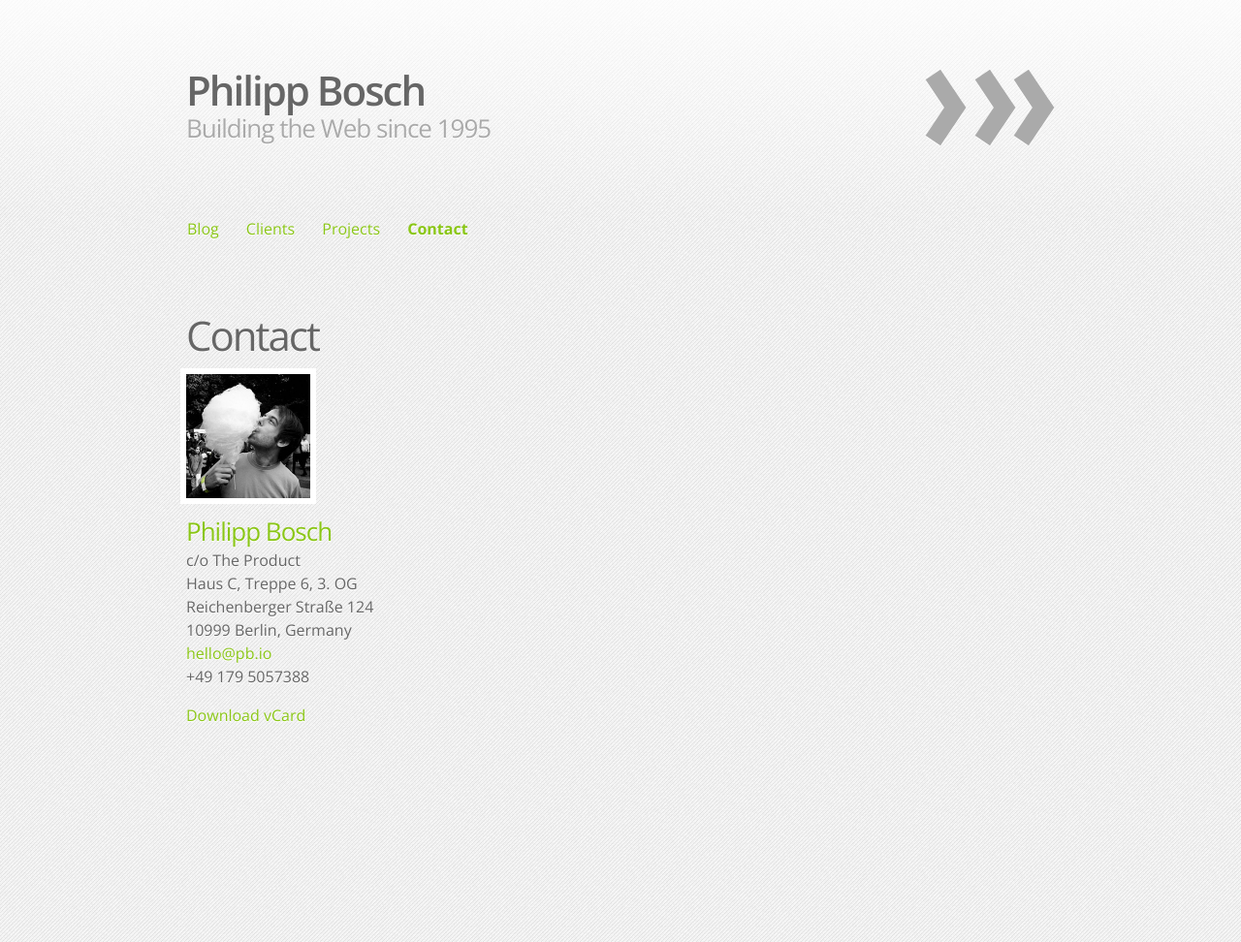
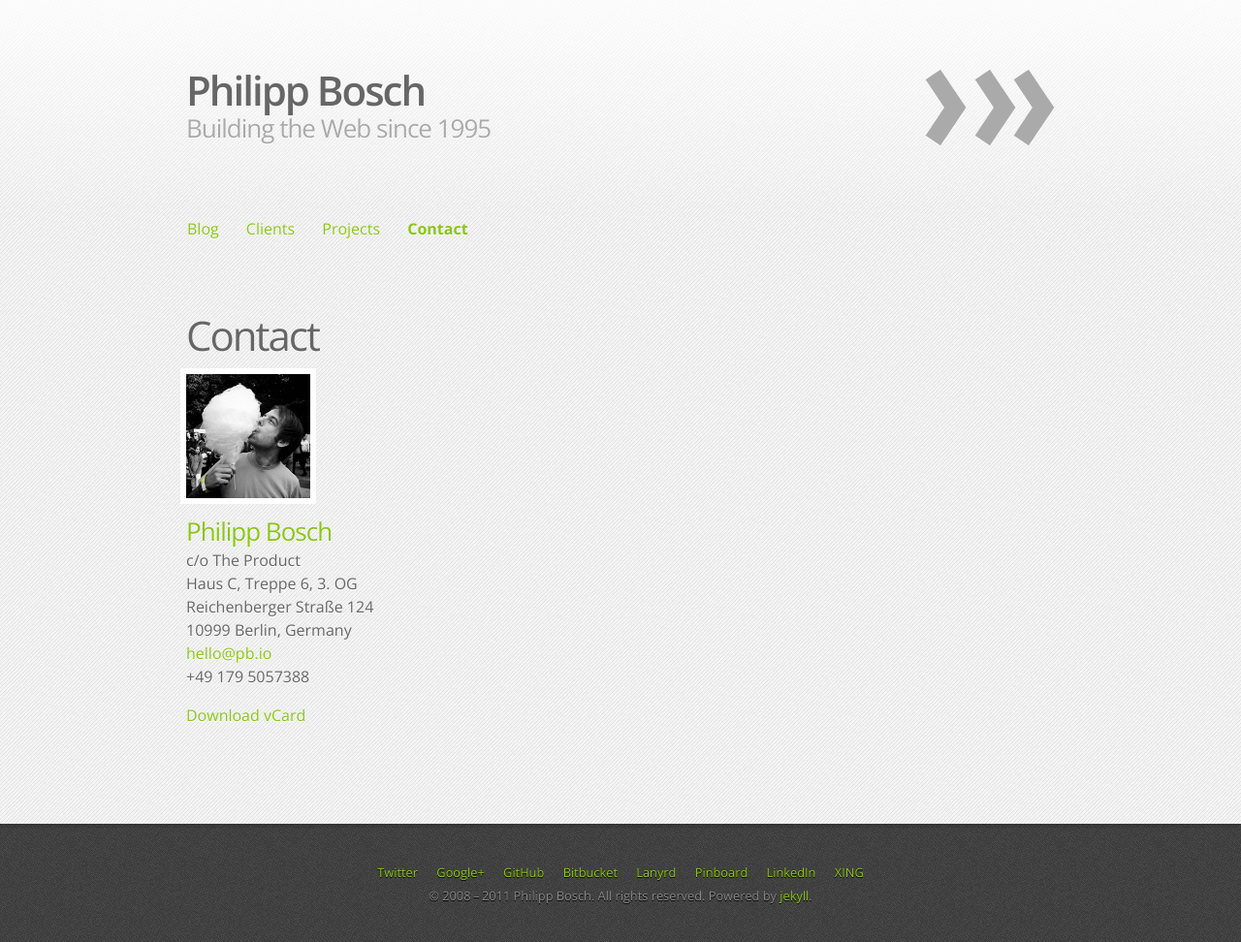
Before and after one commit to philippbosch/pb.io, a Jekyll site: the page built from contact.md, in a window 1280 px wide. Shown: the whole page at 97% size. Built offline with Jekyll 4.4.1, drawn with Linux system fonts in a browser that asks for light colours; comment, search, counter and statistics services are not loaded; before the commit the page ends 900 px from its top, so only the background shows below that.

Commit message:
Add footer.

```diff
--- a/_layouts/default.html
+++ b/_layouts/default.html
@@ -44,6 +44,23 @@
             {{ content }}
         </section>
 
+        <div id="bottom">
+            <footer id="footer">
+                <ul id="elsewhere">
+                    <li class="twitter"><a href="http://twitter.com/philippbosch">Twitter</a></li>
+                    <li class="googleplus"><a href="http://pb.io/+">Google+</a></li>
+                    <li class="github"><a href="https://github.com/philippbosch">GitHub</a></li>
+                    <li class="bitbucket"><a href="https://bitbucket.org/philippbosch">Bitbucket</a></li>
+                    <li class="lanyrd"><a href="http://lanyrd.com/profile/philippbosch/">Lanyrd</a></li>
+                    <li class="pinboard"><a href="http://pinboard.in/u:philippbosch">Pinboard</a></li>
+                    <li class="linkedin"><a href="http://www.linkedin.com/in/philippbosch">LinkedIn</a></li>
+                    <li class="xing"><a href="http://www.xing.com/profile/Philipp_Bosch">XING</a></li>
+                </ul>
+
+                <p>© 2008 – 2011 Philipp Bosch. All rights reserved. Powered by <a href="http://jekyllrb.com/">jekyll</a>.</p>
+            </footer>
+        </div>
+
         {% for javascript in page.javascripts %}
             <script src="{{ javascript }}"></script>
         {% endfor %}
--- a/static/stylesheets/less.css
+++ b/static/stylesheets/less.css
@@ -482,6 +482,67 @@ ul.skills li a:hover {
   text-shadow: none;
 }
 
+/* line 220, ../sass/partials/_default.scss */
+#bottom {
+  background: #4D4D4D;
+  background: -webkit-gradient(linear, 50% 0%, 50% 100%, color-stop(0%, rgba(0, 0, 0, 0.2)), color-stop(5%, rgba(0, 0, 0, 0))), -webkit-gradient(linear, 50% 0%, 50% 100%, color-stop(0%, rgba(255, 255, 255, 0.2)), color-stop(100%, rgba(255, 255, 255, 0.2))), url('/static/images/footer-bg.png?1323361430');
+  background: -webkit-linear-gradient(top, rgba(0, 0, 0, 0.2), rgba(0, 0, 0, 0) 5%), -webkit-linear-gradient(top, rgba(255, 255, 255, 0.2), rgba(255, 255, 255, 0.2)), url('/static/images/footer-bg.png?1323361430');
+  background: -moz-linear-gradient(top, rgba(0, 0, 0, 0.2), rgba(0, 0, 0, 0) 5%), -moz-linear-gradient(top, rgba(255, 255, 255, 0.2), rgba(255, 255, 255, 0.2)), url('/static/images/footer-bg.png?1323361430');
+  background: -o-linear-gradient(top, rgba(0, 0, 0, 0.2), rgba(0, 0, 0, 0) 5%), -o-linear-gradient(top, rgba(255, 255, 255, 0.2), rgba(255, 255, 255, 0.2)), url('/static/images/footer-bg.png?1323361430');
+  background: -ms-linear-gradient(top, rgba(0, 0, 0, 0.2), rgba(0, 0, 0, 0) 5%), -ms-linear-gradient(top, rgba(255, 255, 255, 0.2), rgba(255, 255, 255, 0.2)), url('/static/images/footer-bg.png?1323361430');
+  background: linear-gradient(top, rgba(0, 0, 0, 0.2), rgba(0, 0, 0, 0) 5%), linear-gradient(top, rgba(255, 255, 255, 0.2), rgba(255, 255, 255, 0.2)), url('/static/images/footer-bg.png?1323361430');
+  text-align: center;
+  padding: 36px 24px;
+  color: #888;
+  text-shadow: black 0 1px;
+  font-size: 80%;
+}
+/* line 233, ../sass/partials/_default.scss */
+#bottom p {
+  margin: 0;
+}
+/* line 238, ../sass/partials/_default.scss */
+#bottom a:hover {
+  background: rgba(0, 0, 0, 0.2);
+  -moz-box-shadow: rgba(0, 0, 0, 0.2) 0 0 0 3px;
+  -webkit-box-shadow: rgba(0, 0, 0, 0.2) 0 0 0 3px;
+  -o-box-shadow: rgba(0, 0, 0, 0.2) 0 0 0 3px;
+  box-shadow: rgba(0, 0, 0, 0.2) 0 0 0 3px;
+}
+
+/* line 245, ../sass/partials/_default.scss */
+#elsewhere {
+  margin: 0;
+  list-style: none;
+  padding: 0;
+  margin: 0;
+  padding: 0;
+  border: 0;
+  overflow: hidden;
+  *zoom: 1;
+}
+/* line 46, ../../../../../../Library/Ruby/Gems/1.8/gems/compass-0.11.5/frameworks/compass/stylesheets/compass/typography/lists/_inline-block-list.scss */
+#elsewhere li {
+  list-style-image: none;
+  list-style-type: none;
+  margin-left: 0px;
+  display: -moz-inline-box;
+  -moz-box-orient: vertical;
+  display: inline-block;
+  vertical-align: middle;
+  *vertical-align: auto;
+  white-space: nowrap;
+}
+/* line 7, ../../../../../../Library/Ruby/Gems/1.8/gems/compass-0.11.5/frameworks/compass/stylesheets/compass/css3/_inline-block.scss */
+#elsewhere li {
+  *display: inline;
+}
+/* line 251, ../sass/partials/_default.scss */
+#elsewhere li {
+  margin: 0 4px;
+  padding: 0px 4px;
+}
+
 /* Tablet Layout: 768px.
  * Gutters: 24px.
  * Outer margins: 28px.
```
Also changed, not shown: 404.html (+17 -0 lines), static/sass/partials/_default.scss (+37 -0 lines), static/images/footer-bg.png (added).
